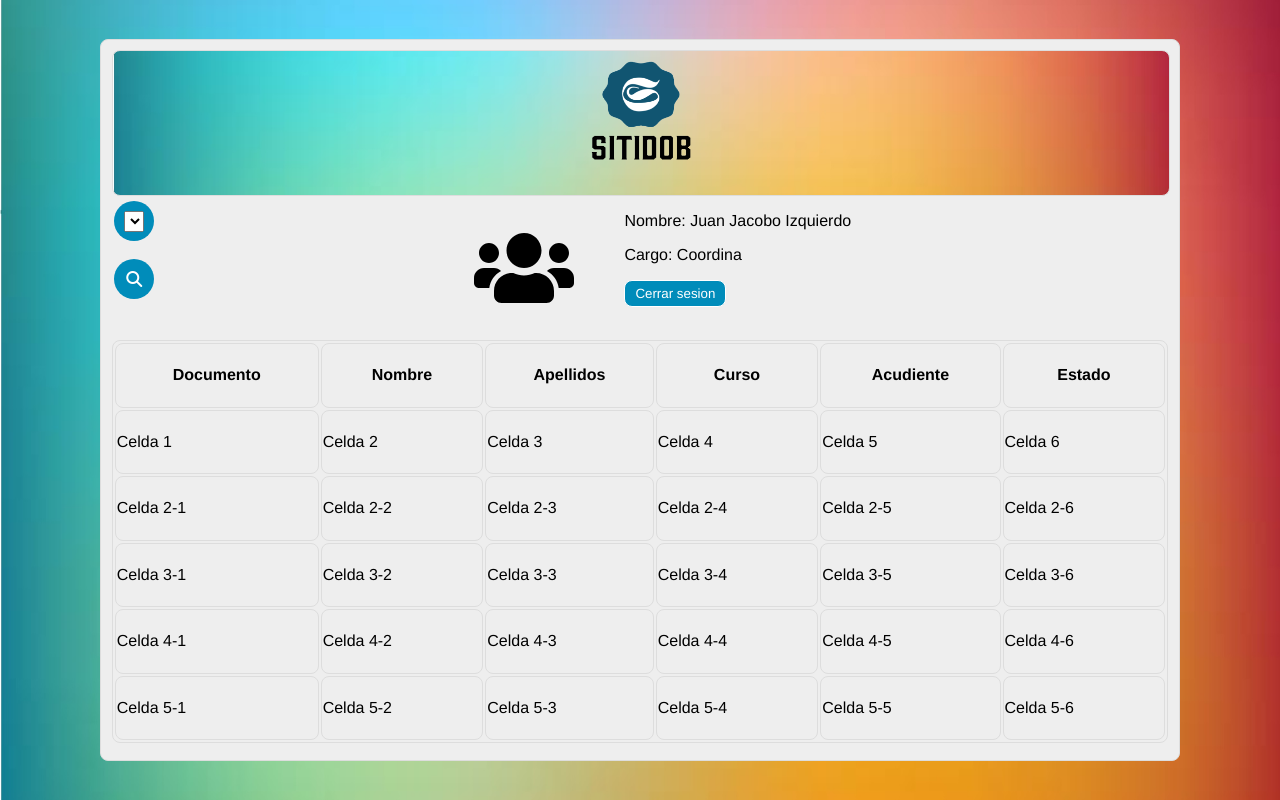
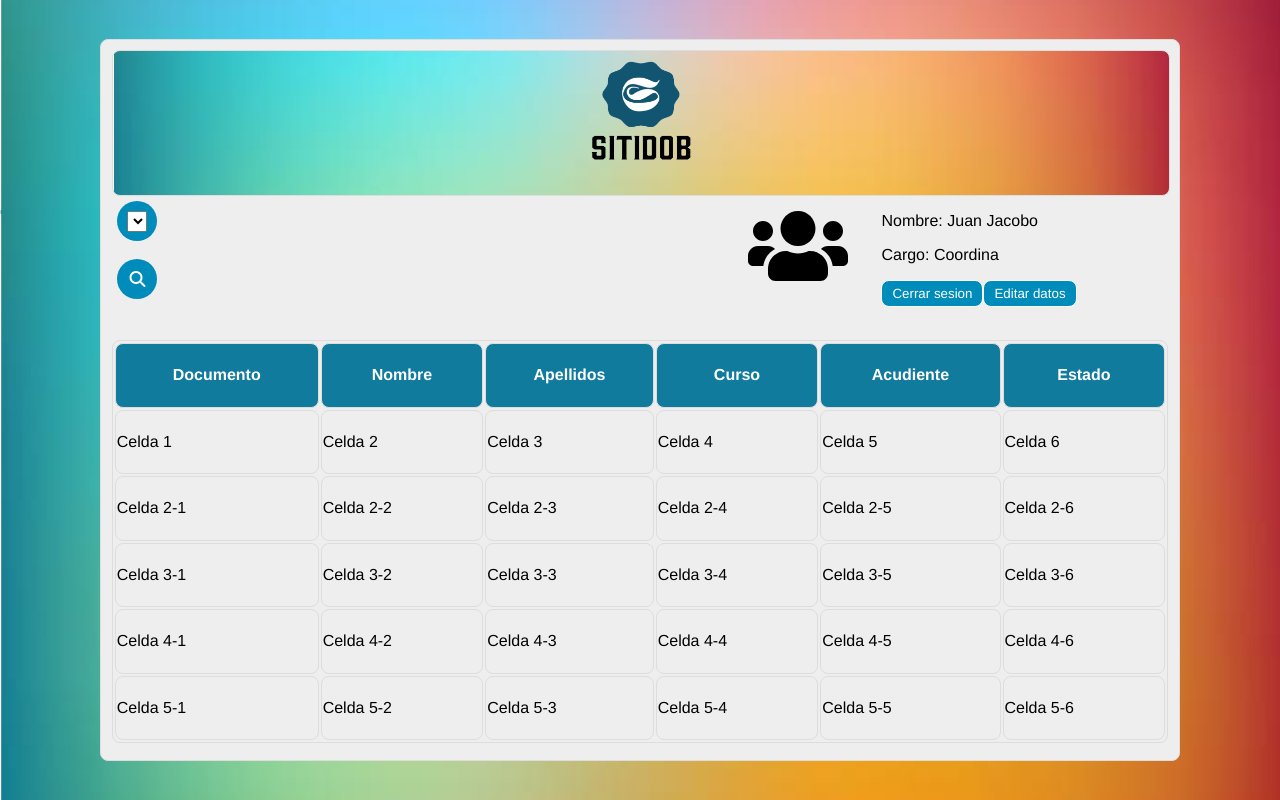
Before and after one commit to Jacobo4/SITIDUB-SENA, a PHP site: page / in a window 1280 px wide. Run offline with PHP 8.4, Linux system fonts and the light colour scheme; some libraries are stand-ins or nearby versions.

Commit message:
Los botones de cerrar y cambiar datos. El color a la tabla y renombramiento de las clases. Comentarios

```diff
--- a/coordinador/index.html
+++ b/coordinador/index.html
@@ -12,13 +12,15 @@
 <body>
   <div class="contenedor">
     <div id="admin">
-      <div id="banner" class="cajitas">
-        <div class="logo">
-        <img src="imagenes/Logo_Sitidob.png" alt="" width="100"height="100">
-  </div>
+      <div id="banner">
+        <!--div banner -->
+        <div id="logo">
+          <img src="imagenes/Logo_Sitidob.png" alt="" width="100" height="100">
+        </div>
 
       </div>
       <div class="botonesa">
+        <!-- div con los botones de buscador y elejir tipo de ususario -->
         <div id="buscadores">
 
           <div class="opcion-box">
@@ -33,6 +35,7 @@
           </div><br><br>
 
           <div class="buscar-box">
+            <!-- boton busqueda -->
             <input type="text" name="" class="buscar-txt" placeholder="Buscar..." />
             <a class="buscar-btn">
               <i class="fas fa-search"></i>
@@ -40,22 +43,24 @@
           </div>
         </div>
       </div>
-      <div class="usuario">
+      <div class="usuario"><!-- div con el resto de cosas (la imagen del suuario cargo y nombre) -->
+                           <!-- y los botones cerrar sesion y editar datos -->
 
-<div class="foto_usu">
-<img src="imagenes/users-solid.svg" alt="" width="100"height="100">
-</div>
-<div class="cerrar_sesion">
-  <p>Nombre: Juan Jacobo Izquierdo</p>
-  <p>Cargo: Coordina</p>
-  <div class="center">
-  <button class="botonIngresar" name="botonIngresar"><span>Cerrar sesion</span></button><br>
-</div><br>
-</div>
+        <div id="foto_usu">
+          <img src="imagenes/users-solid.svg" alt="" width="100" height="100">
+        </div>
+        <div class="datos_usuario">
+          <p>Nombre: Juan Jacobo </p>
+          <p>Cargo: Coordina</p>
+
+          <button class="botonCerrarses" name="botonCerrarses"><span>Cerrar sesion</span></button>
+          <button class="botonEditar" name="botonEditar"><span>Editar datos</span></button>
+        </div>
 
       </div>
 
       <table class="tabla">
+        <!-- tabla-->
 
         <tr>
           <th>Documento</th>
--- a/coordinador/index_style.css
+++ b/coordinador/index_style.css
@@ -25,9 +25,6 @@ div#admin {
   margin-bottom:
 }
 
-.letratodo {
-  font-family: "Helvetica Neue", Helvetica, Arial, "Lucida Grande", sans-serif;
-}
 
 #banner {
   width: 98%;
@@ -41,7 +38,7 @@ div#admin {
   background-size: cover;
   background-position: center center;
 }
-.logo{
+div#logo{
   display: flex;
   align-items: center;
   justify-content: center;
@@ -49,46 +46,72 @@ div#admin {
 }
 
 .botonesa {
-  width: 30%;
+  width: 60%;
   height: 20%;
   float: left;
 }
 
 .usuario{
 float: left;
-width: 70%;
+width: 40%;
 height: 20%;
 
 }
-.foto_usu{
+div#foto_usu{
 float: left;
-width: 200px;
+width: 30%;
 height: 100%;
-display: flex;
-align-items: center;
-justify-content: center;
+
 
 }
-.botonIngresar {
+.datos_usuario{
+  float: left;
+width: 69%;
+margin-left: 1%;
 
+}
+.botonCerrarses {
 
-padding: 5px 10px;
+  float: left;
+  padding: 5px 10px;
   cursor: pointer;
   border-radius: 8px 8px 8px 8px;
-  border: 1px solid #FFFFFF !important;
-  background: none repeat scroll 0 0 #008CBA;
+  border: 1px solid #FFFFFF;
+  background:  #008CBA;
   color: white;
   font-family: "Helvetica Neue", Helvetica, Arial, "Lucida Grande", sans-serif;
   margin-bottom: 2px;
 }
 
-.botonIngresar {
+.botonCerrarses {
   -webkit-transition-duration: 0.4s; /* Safari */
   transition-duration: 0.4s;
 }
 
-.botonIngresar:hover {
-  background-color: #FFFFFF; /* Green */
+.botonCerrarses:hover {
+  background-color: #FFFFFF;
+  color: black;
+}
+.botonEditar {
+
+  float: left;
+  padding: 5px 10px;
+  cursor: pointer;
+  border-radius: 8px 8px 8px 8px;
+  border: 1px solid #FFFFFF;
+  background: #008CBA;
+  color: white;
+  font-family: "Helvetica Neue", Helvetica, Arial, "Lucida Grande", sans-serif;
+  margin-bottom: 2px;
+}
+
+.botonEditar {
+  -webkit-transition-duration: 0.4s; /* Safari */
+  transition-duration: 0.4s;
+}
+
+.botonEditar:hover {
+  background-color: #FFFFFF;
   color: black;
 }
 
@@ -145,6 +168,7 @@ padding: 5px 10px;
   line-height: 20px;
   width: 0px;
   font-weight: bold;
+
 }
 
 .buscar-box:hover>.buscar-txt {
@@ -178,16 +202,22 @@ padding: 5px 10px;
 }
 
 td, th {
-    font-family: "Helvetica Neue", Helvetica, Arial, "Lucida Grande", sans-serif;
+  font-family: "Helvetica Neue", Helvetica, Arial, "Lucida Grande", sans-serif;
   border: 1px solid #DDDDDD;
   border-radius: 8px 8px 8px 8px;
 }
+th{
+  background: #117b9e;
+  color: white;
+
+}
 p{
-font-family: "Helvetica Neue", Helvetica, Arial, "Lucida Grande", sans-serif;
+font-family: "Helvetica Neue", Helvetica, Arial, "Lucida Grande", sans-serif;<!-- Para cambiarel el tipo de letra a todos los parrafos -->
 
 }
 
-::-webkit-input-placeholder {
+::-webkit-input-placeholder {<!-- Esto es un "truco" para cambiarle el color -->
+                             <!-- de letra de la palabra busqueda... -->
   color: white;
 }
 
```
